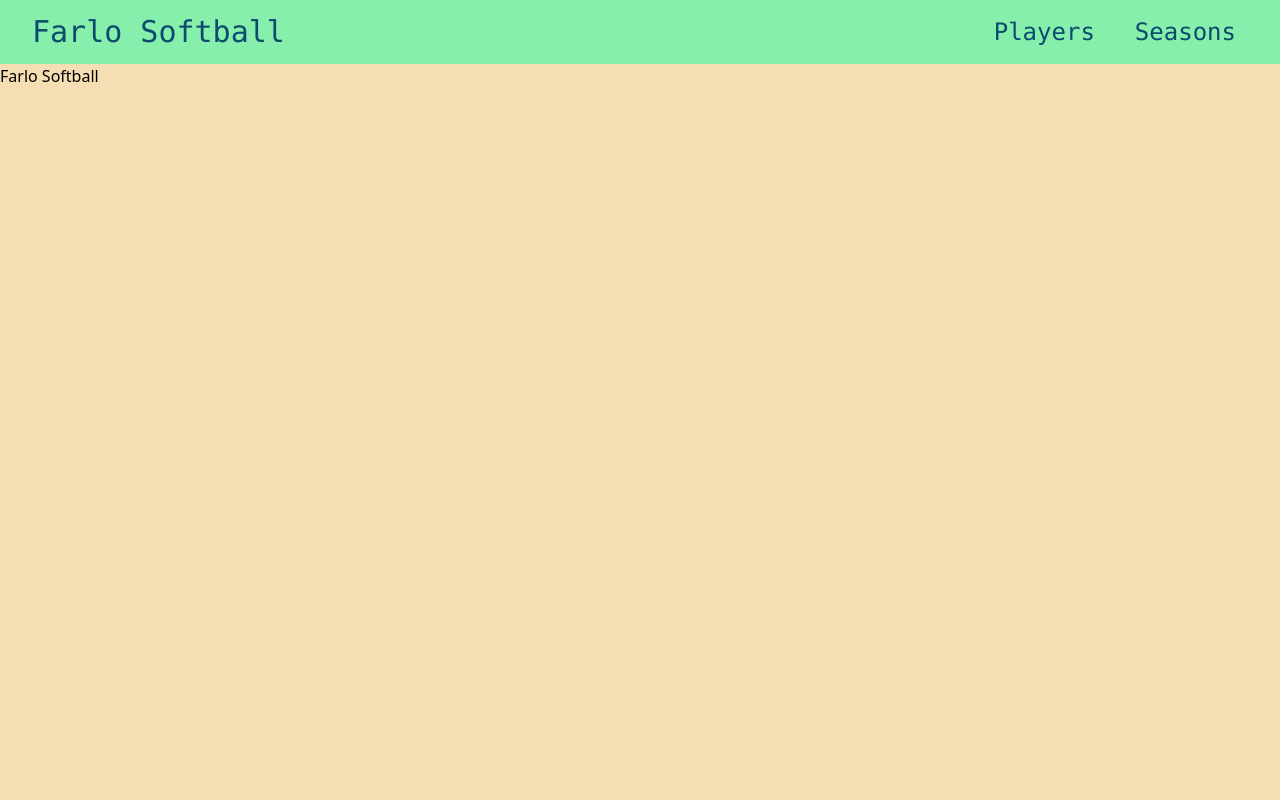
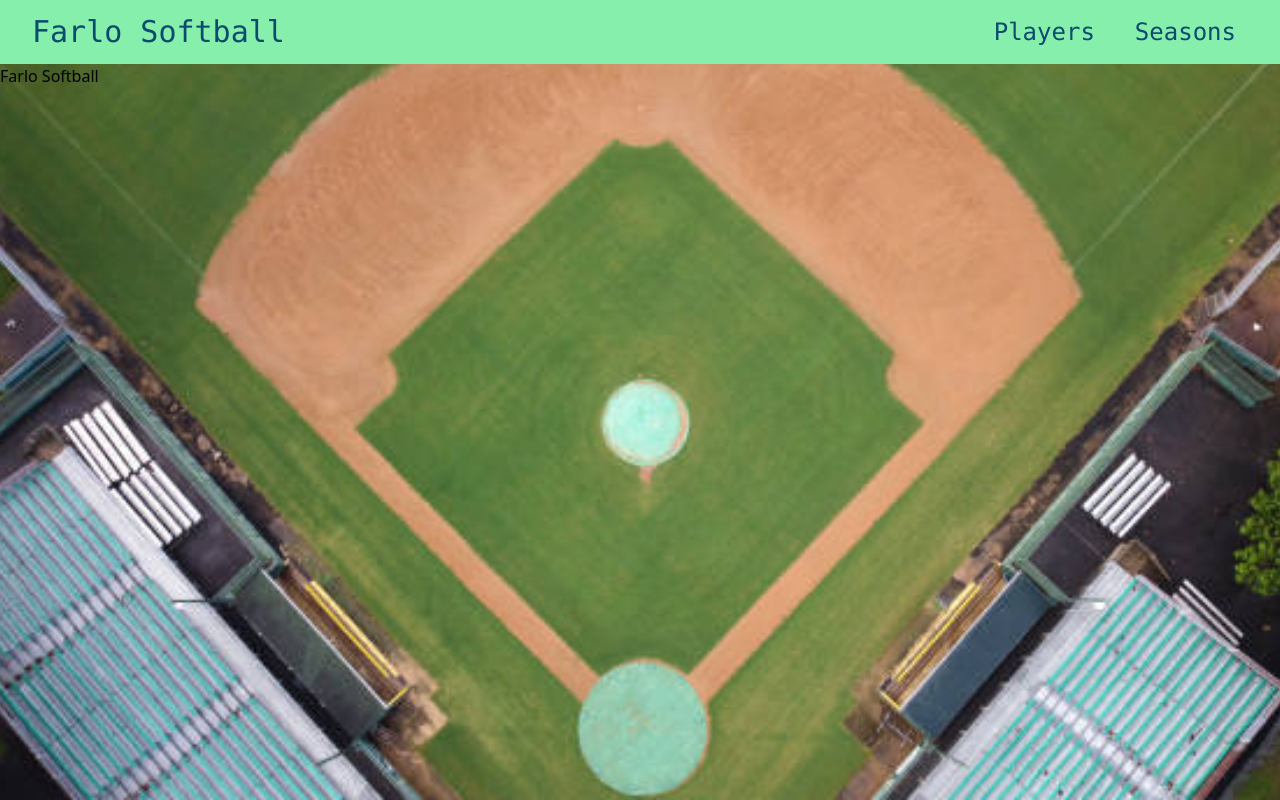
Before and after one commit to Charanvir/Farlo-Softball, a Next.js app: page / in a window 1280 px wide. Built offline with nearby package versions, Linux system fonts and the light colour scheme.

Commit message:
Applied a z-index of 50 to navigation bar so content scrolls under it, instead of overlapping it, Added a background image, added backgrounds to title

```diff
--- a/components/navigation.tsx
+++ b/components/navigation.tsx
@@ -21,7 +21,7 @@ export default function Navbar() {
     setOpen((prev) => !prev);
   };
   return (
-    <nav className="bg-green-300 sticky top-0">
+    <nav className="bg-green-300 sticky top-0 z-50">
       <div className="mx-auto px-4 sm:px-6 lg:px-8">
         <div className="flex items-center justify-between h-16">
           <div className="flex items-cente">
--- a/pages/season/[year].tsx
+++ b/pages/season/[year].tsx
@@ -79,7 +79,7 @@ export default function SingleSeason({
 
   return (
     <div>
-      <h1 className="text-center text-3xl py-5 underline">
+      <h1 className="text-center text-3xl py-5 underline bg-lime-100">
         The {seasonData[0].year} Farlo Season
       </h1>
       <div className="flex flex-wrap justify-center">
--- a/pages/seasons.tsx
+++ b/pages/seasons.tsx
@@ -21,7 +21,9 @@ export default function Seasons({
 }) {
   return (
     <div>
-      <h1 className="text-center text-3xl py-3">Seasons Overview</h1>
+      <h1 className="text-center text-3xl py-3 bg-lime-100 underline">
+        Seasons Overview
+      </h1>
       <div className="flex justify-center border-style border-2 w-4/5 m-auto my-5">
         <SeasonOverviewCard
           teamData={teamData[0]}
--- a/styles/globals.css
+++ b/styles/globals.css
@@ -3,5 +3,9 @@
 @tailwind utilities;
 
 body {
-  background-color: wheat;
+  background: url("/images/baseball-diamond.png") no-repeat center center fixed;
+  -webkit-background-size: cover;
+  -moz-background-size: cover;
+  -o-background-size: cover;
+  background-size: cover;
 }
```
Also changed, not shown: public/images/baseball-diamond.png (added).
